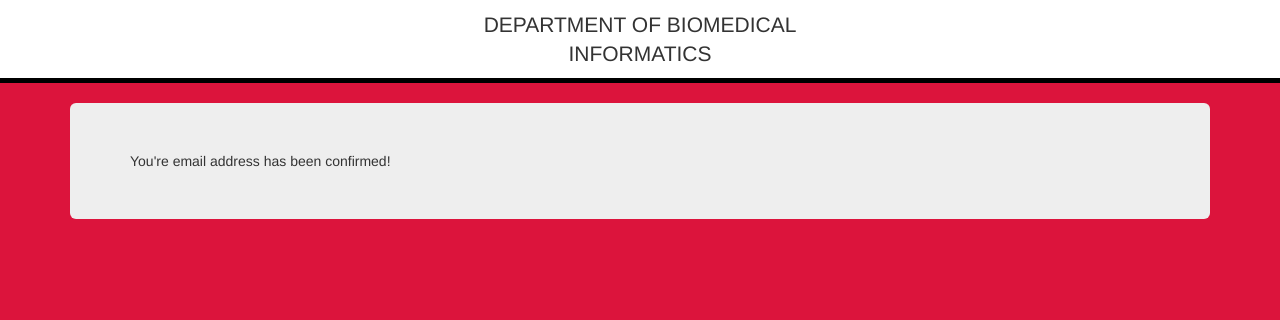
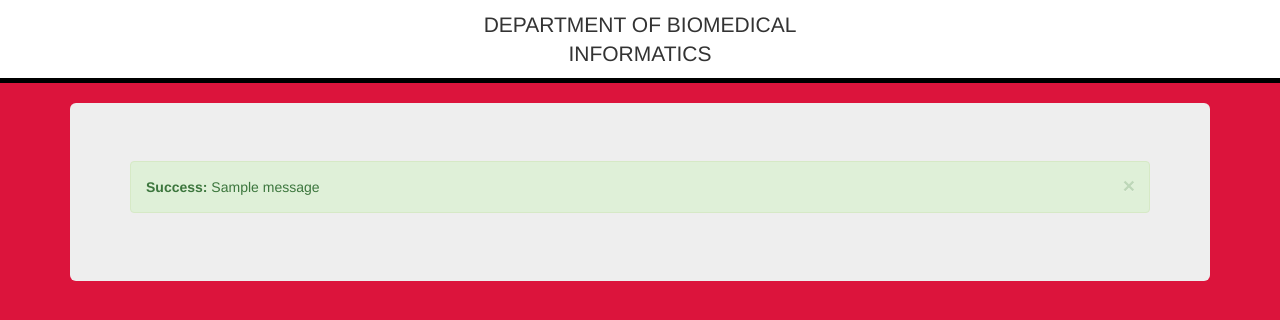
Before and after one commit to hms-dbmi/SciReg, a Django app: template app/templates/registration/confirmed.html in a window 1280 px wide. Shown: the top 320 px of the page. Run offline with Django 3.2, Linux system fonts and the light colour scheme; the template is opened without the code that fills it, so the values that code supplies are empty; tables that the repository leaves empty hold one stand-in row (values such as "Sample post"); one stand-in notice (Sample message) is shown; some libraries are stand-ins or nearby versions.

Commit message:
PPM-169 - Set the catch-all email verification page to also show any messages stored during the verification process.

```diff
--- a/app/registration/views.py
+++ b/app/registration/views.py
@@ -72,7 +72,7 @@ def access(request, template_name='registration/access.html'):
 def email_confirm(request, template_name='registration/confirmed.html'):
     user = request.user
 
-    email_confirm_value = request.GET['email_confirm_value']
+    email_confirm_value = request.GET.get('email_confirm_value', '-')
     email_confirm_value = user.email + ":" + email_confirm_value.replace(".", ":")
     success_url = request.GET.get('success_url', None)
 
--- /dev/null
+++ b/app/templates/messages.html
@@ -0,0 +1,34 @@
+{% load bootstrap3 %}
+
+{% if messages %}
+    <div class="alerts-container" style="margin: 10px 0 0 0;">
+    {% for message in messages %}
+        {% if message.level == DEFAULT_MESSAGE_LEVELS.ERROR %}
+        <div class="alert alert-danger alert-dismissable {% if message.tags %}{{ message.tags }}{% endif %}">
+            <a href="#" class="close" data-dismiss="alert" aria-label="close">&times;</a>
+            <strong>Error:</strong> {{ message }}
+        </div>
+        {% elif message.level == DEFAULT_MESSAGE_LEVELS.SUCCESS %}
+        <div class="alert alert-success alert-dismissable {% if message.tags %}{{ message.tags }}{% endif %}">
+            <a href="#" class="close" data-dismiss="alert" aria-label="close">&times;</a>
+            <strong>Success:</strong> {{ message }}
+        </div>
+        {% elif message.level == DEFAULT_MESSAGE_LEVELS.INFO %}
+        <div class="alert alert-info alert-dismissable {% if message.tags %}{{ message.tags }}{% endif %}">
+            <a href="#" class="close" data-dismiss="alert" aria-label="close">&times;</a>
+            <strong>Info:</strong> {{ message }}
+        </div>
+        {% elif message.level == DEFAULT_MESSAGE_LEVELS.WARNING %}
+        <div class="alert alert-warning alert-dismissable {% if message.tags %}{{ message.tags }}{% endif %}">
+            <a href="#" class="close" data-dismiss="alert" aria-label="close">&times;</a>
+            <strong>Warning:</strong> {{ message }}
+        </div>
+        {% elif message.level == DEFAULT_MESSAGE_LEVELS.DEBUG %}
+        <div class="alert alert-info alert-dismissable {% if message.tags %}{{ message.tags }}{% endif %}">
+            <a href="#" class="close" data-dismiss="alert" aria-label="close">&times;</a>
+            <strong>Debug:</strong> {{ message }}
+        </div>
+        {% endif %}
+    {% endfor %}
+        </div>
+{% endif %}
--- a/app/templates/registration/confirmed.html
+++ b/app/templates/registration/confirmed.html
@@ -9,8 +9,15 @@
 
         {% load bootstrap3 %}
 
-        You're email address has been confirmed!
+        {% if messages %}
 
+        {% include 'messages.html' %}
+
+        {% else %}
+
+        An error occurred during the email verification process, please try again.
+
+        {% endif %}
     </div>
 </div>
 
```
